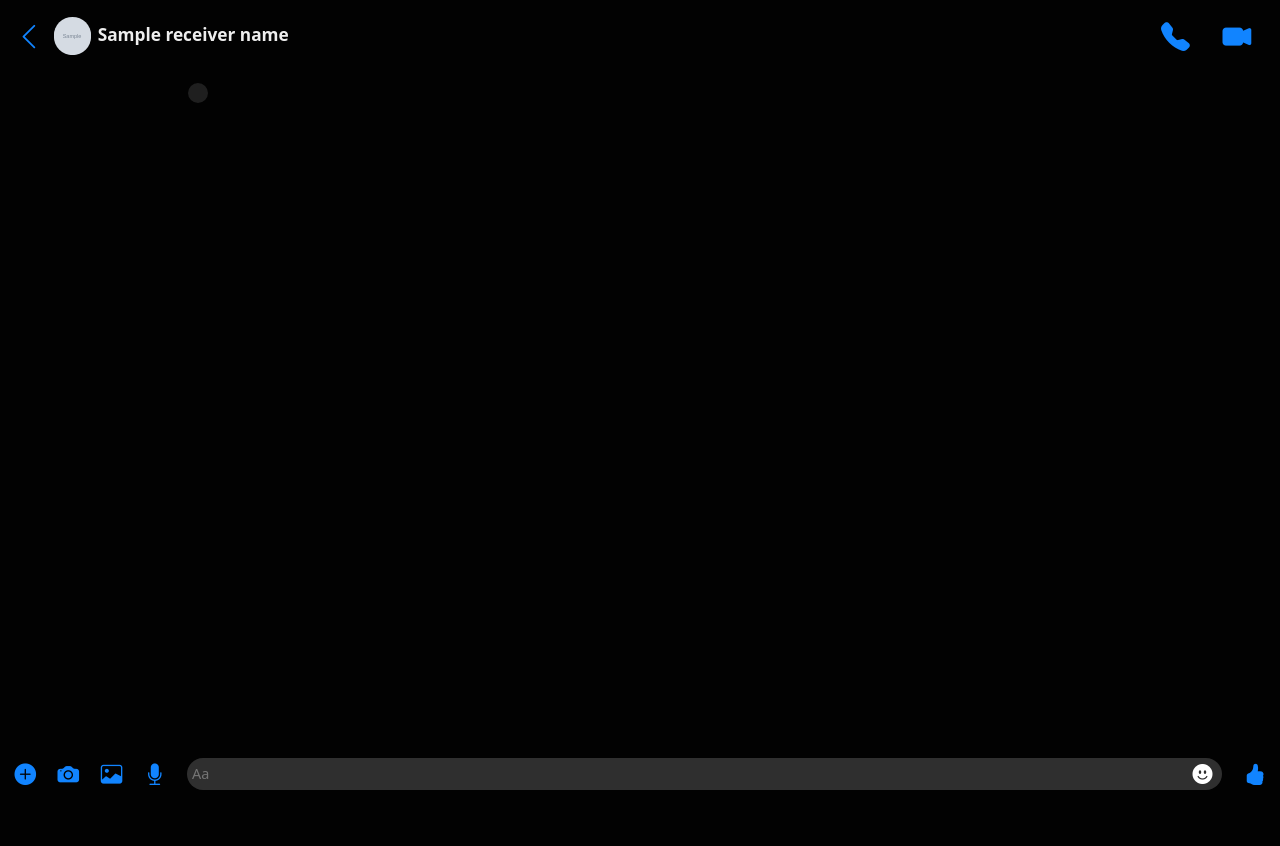
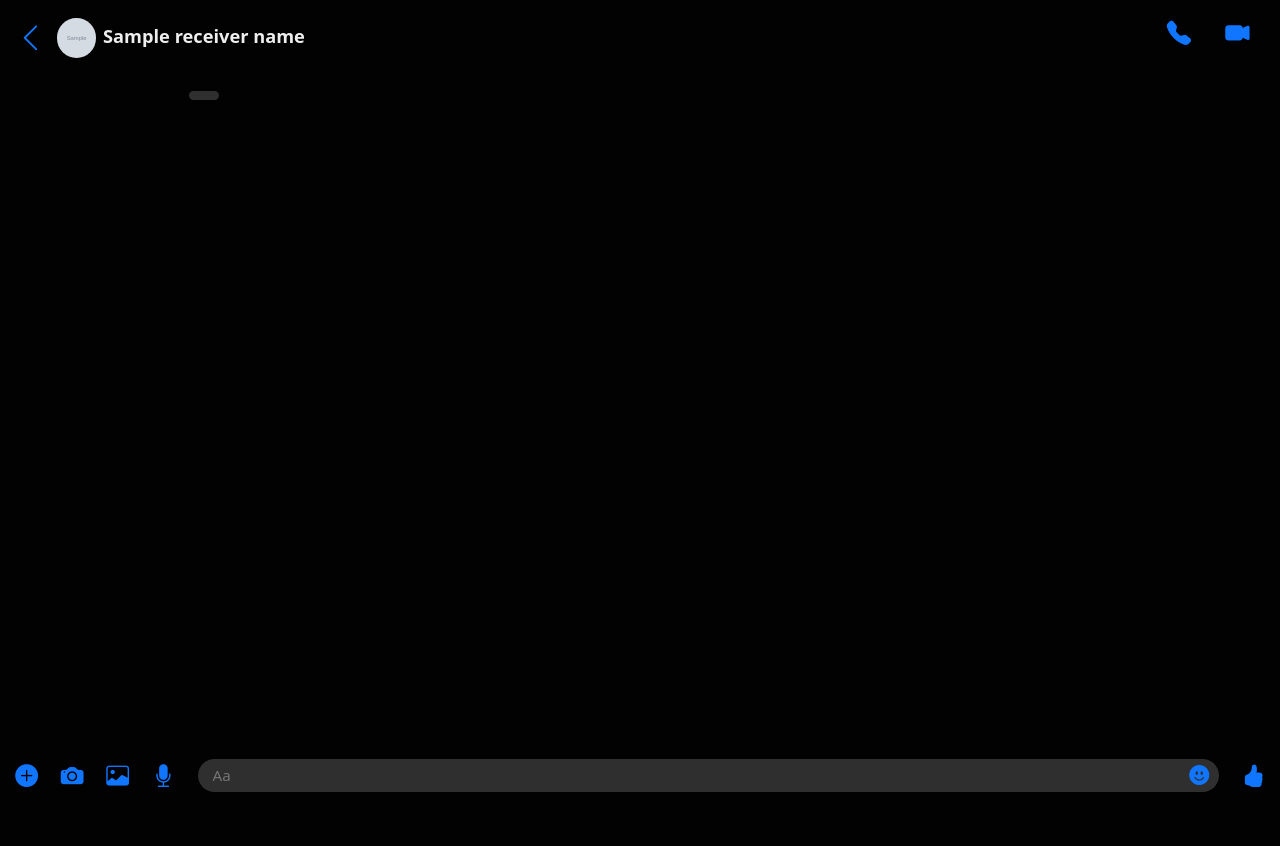
Before and after one commit to n4gY1/fakemessenger, a Django app: template templates/chat/show_chat.html in a window 1280 px wide. Before the commit the page ends 790 px from the top, so only its background shows below. Run offline with Django 5.2, Linux system fonts and the light colour scheme; tables that the repository leaves empty hold one stand-in row (values such as "Sample post"); the template is opened without the code that fills it: values that come from a table or form of the project are taken from there, most other values are stand-ins (such as "Sample title", 1, 10 or a date in 2020); grey boxes marked "Sample" are stand-in pictures.

Commit message:
update design

```diff
--- a/static/css/main.css
+++ b/static/css/main.css
@@ -1,11 +1,11 @@
 :root {
     --dark-color: #020202;
-    --medium-color: #1F1F1F;
+    --medium-color: #2F2F2F;
     --light-color: #EEE;
-    --primary-color:#1184ff;
+    --primary-color:#1176ff;
 }
 html {
-    font-size:0.9rem;
+    font-size:0.95rem;
     min-height:100vh;
 }
 
@@ -60,8 +60,8 @@
 
 .chat-fb-img-min {
     border-radius:100%;
-    width:2.5rem;
-    height:2.5rem;
+    width:1.8rem;
+    height:1.8rem;
     vertical-align:super;
     object-fit:cover;
 
@@ -90,7 +90,7 @@
 .chat-fb-messages {
     flex: 1; /* kitölti a helyet */
     overflow-y: auto; /* görgethető legyen */
-    padding: 1rem;
+    padding:1rem;
     color:var(--light-color);
     height: calc(100vh - 12vh);
     margin-top:1.5rem;
@@ -129,8 +129,9 @@
 .chat-fb-messages-text-receiver {
     background-color:var(--primary-color);
     border-radius:1rem;
-    padding:0.7rem;
-    max-width:60%;
+
+    padding:0.3rem 1rem;
+    max-width:80%;
     width:fit-content;
 
 }
@@ -138,8 +139,8 @@
 .chat-fb-messages-text-sender {
     background-color:var(--medium-color);
     border-radius:1rem;
-    padding:0.7rem;
-    max-width:60%;
+    padding:0.3rem 1rem;
+    max-width:80%;
     width:fit-content;
 
 }
@@ -150,7 +151,7 @@
 
 .input-container input {
   width: 100%;
-  padding: 5px 20px 5px 5px; /* hely az ikon miatt */
+  padding: 5px 20px 5px 15px; /* hely az ikon miatt */
   background-color: #2f2f2f; /* sötétszürke háttér */
   color: white;
   border-radius:2rem;
--- a/templates/chat/show_chat.html
+++ b/templates/chat/show_chat.html
@@ -10,24 +10,19 @@
         <img src="{{receiver_img.url}}" class="chat-fb-img img-middle" alt="profile-picture"/>
         <span class="chat-fb-receiver-name">{{receiver_name}}</span>
         <span class="chat-fb-icon-left">
-        <i class="bi bi-telephone-fill blue" style="font-size:2rem"></i>
-        <i class="bi bi-camera-video-fill blue" style="font-size:2rem"></i>
+            <i class="bi bi-telephone-fill blue" style="font-size:1.6rem"></i>
+            <i class="bi bi-camera-video-fill blue" style="font-size:1.6rem"></i>
         </span>
     </div>
     <div class="chat-fb-container">
         <div class="chat-fb-messages" id="chat-fb-messages">
             {% for messages in chat_messages %}
                 {% if messages.msg.sender %}
-
-                     <div class="my-1" style="text-align:-webkit-right !important">
-                        <div class="chat-fb-messages-text-receiver" style="text-align:right !important">{{messages.msg.message}}</div>
+                    <div class="my-1" style="text-align:-webkit-right !important">
+                        <div class="chat-fb-messages-text-receiver" style="text-align:left !important">{{messages.msg.message}}</div>
                     </div>
-
-
-
-
                 {% else %}
-                    <div class="row my-1">
+                    <div class="row my-2" style="align-items:self-end">
                         <div class="col-1" style="padding-left:0px;padding-right:0px">
                             {% if messages.last %}
                             <img src="{{receiver_img.url}}" class="chat-fb-img-min img-middle" alt="profile-picture" />
@@ -39,7 +34,6 @@
                             </div>
                         </div>
                     </div>
-
                 {% endif %}
             {% endfor %}
         </div>
@@ -52,7 +46,7 @@
                 <div class="col">
                     <div class="input-container">
                       <input type="text" placeholder="Aa">
-                      <i class="bi bi-emoji-smile-fill"></i>
+                      <i class="bi bi-emoji-smile-fill blue"></i>
                     </div>
 
 
```
